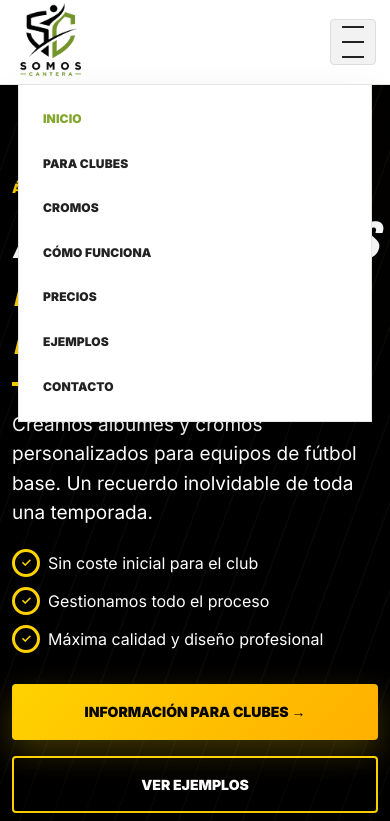
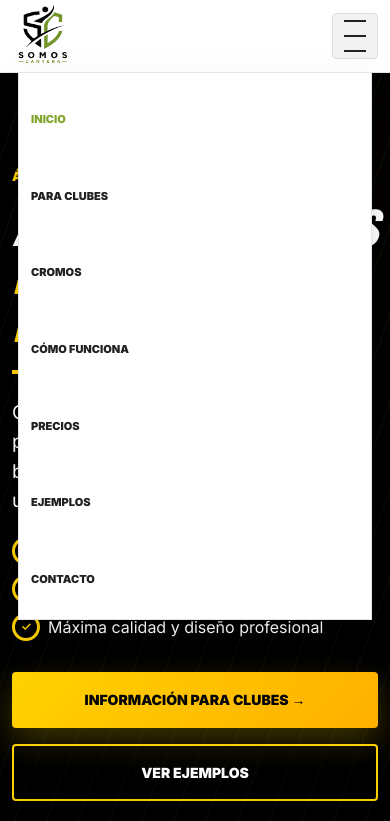
Before and after one commit to carlossogorb/Somos-Cantera, a plain HTML site: page index.html in a window 390 px wide. Both pictures are taken after a click on the button "Abrir menú". Shown: the top 821 px of the page. Drawn offline with nearby package versions, Linux system fonts and the light colour scheme; grey boxes are pictures that could not be loaded; a web font is replaced by a local one.

Commit message:
Add files via upload

```diff
--- a/css/styles.css
+++ b/css/styles.css
@@ -355,3 +355,83 @@ section{padding:48px 0!important}
     display:none !important;
   }
 }
+
+
+/* ===== Ajuste fino de cabecera ===== */
+
+.topbar-inner{
+  min-height:26px !important;
+  font-size:12px !important;
+}
+
+.header-inner{
+  height:78px !important;
+  grid-template-columns:180px 1fr 230px !important;
+  gap:22px !important;
+}
+
+.logo img{
+  height:68px !important;
+  width:auto !important;
+  object-fit:contain !important;
+}
+
+.main-nav{
+  gap:22px !important;
+  font-size:12px !important;
+  line-height:1.15 !important;
+}
+
+.main-nav a{
+  padding:28px 0 22px !important;
+  border-bottom-width:3px !important;
+  letter-spacing:0 !important;
+}
+
+.header-cta{
+  min-height:46px !important;
+  padding:12px 18px !important;
+  font-size:12px !important;
+  border-radius:6px !important;
+}
+
+.hero,
+.hero-grid{
+  min-height:500px !important;
+}
+
+@media(max-width:1100px){
+  .header-inner{
+    grid-template-columns:160px 1fr 200px !important;
+    gap:16px !important;
+  }
+
+  .logo img{
+    height:60px !important;
+  }
+
+  .main-nav{
+    gap:14px !important;
+    font-size:11px !important;
+  }
+
+  .header-cta{
+    font-size:11px !important;
+    padding:11px 14px !important;
+  }
+}
+
+@media(max-width:860px){
+  .header-inner{
+    height:72px !important;
+    grid-template-columns:1fr 46px !important;
+  }
+
+  .logo img{
+    height:62px !important;
+  }
+
+  .main-nav{
+    top:72px !important;
+  }
+}
```
